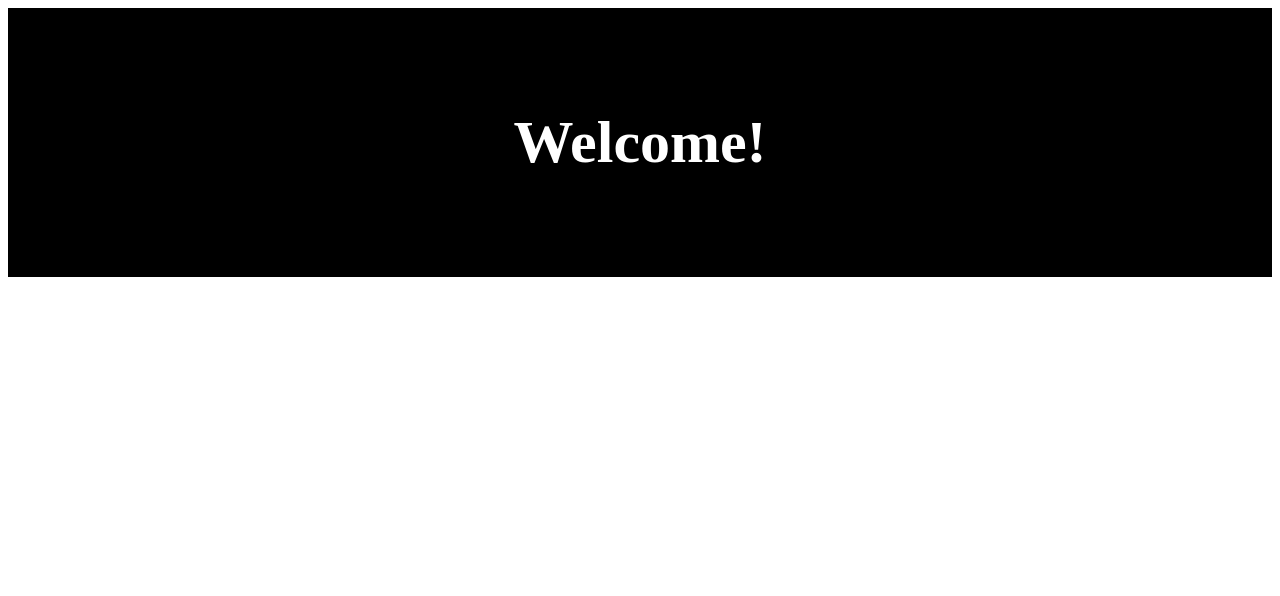
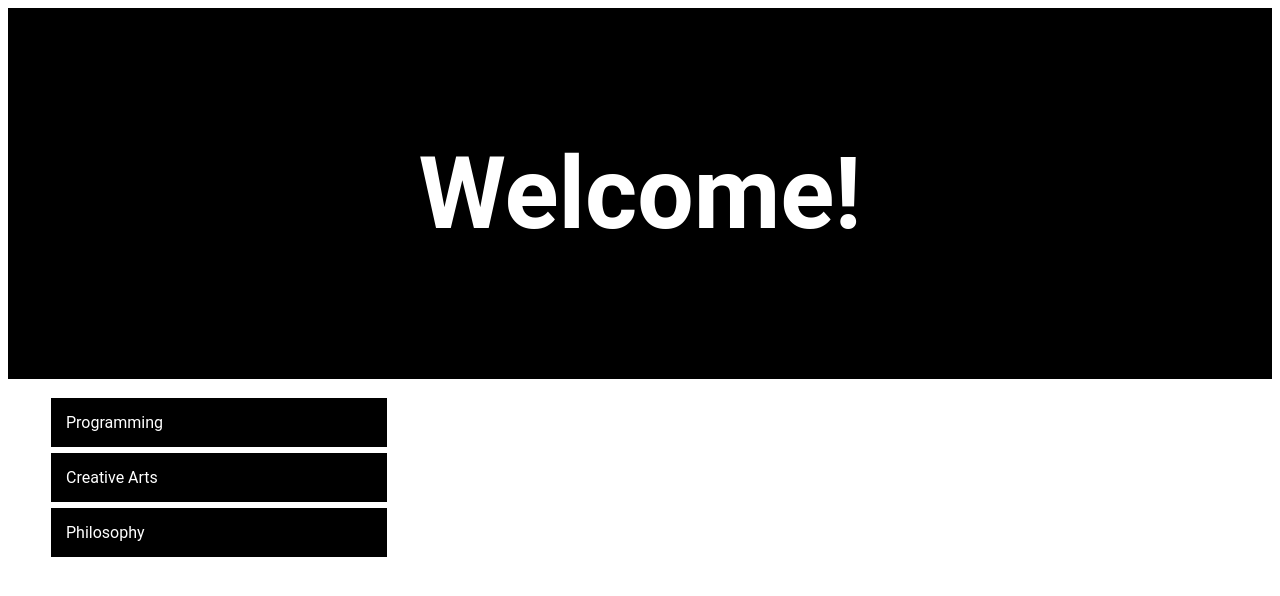
Before and after one commit to SimplyXtra/HobbyLearningWebsite, a plain HTML site: page Index.html in a window 1280 px wide. Drawn offline with Linux system fonts and the light colour scheme.

Commit message:
Changed title

```diff
--- a/Index.html
+++ b/Index.html
@@ -2,7 +2,7 @@
                         <!-- Lightweight -->
 <html lang="en">
 <head>
-    <title>LightWeight ThahaB Website</title>
+    <title>Thaha's LW Website</title>
     <link rel="stylesheet" href="Style.css">
     <link rel="icon" type="image/icon" href="Images/favicon.ico">
 </head>
@@ -10,5 +10,10 @@
     <div class="header">
         <h1>Welcome!</h1>
     </div>
+    <ul>
+        <li>Programming</li>
+        <li>Creative Arts</li>
+        <li>Philosophy</li>
+    </ul>
 </body>
 </html>
--- a/Style.CSS
+++ b/Style.CSS
@@ -1,7 +1,19 @@
+body {
+    color: white;
+    font-family: roboto;
+}
+
 div.header {
     padding: 60px;
     text-align: center;
     background: black;
-    color: white;
-    font-size: 30px;
+    font-size: 50px;
 }
+
+li {
+    font-size: 16px;
+    padding: 15px;
+    background: black;
+    border-style: solid;
+    width: 25%;
+}
```
